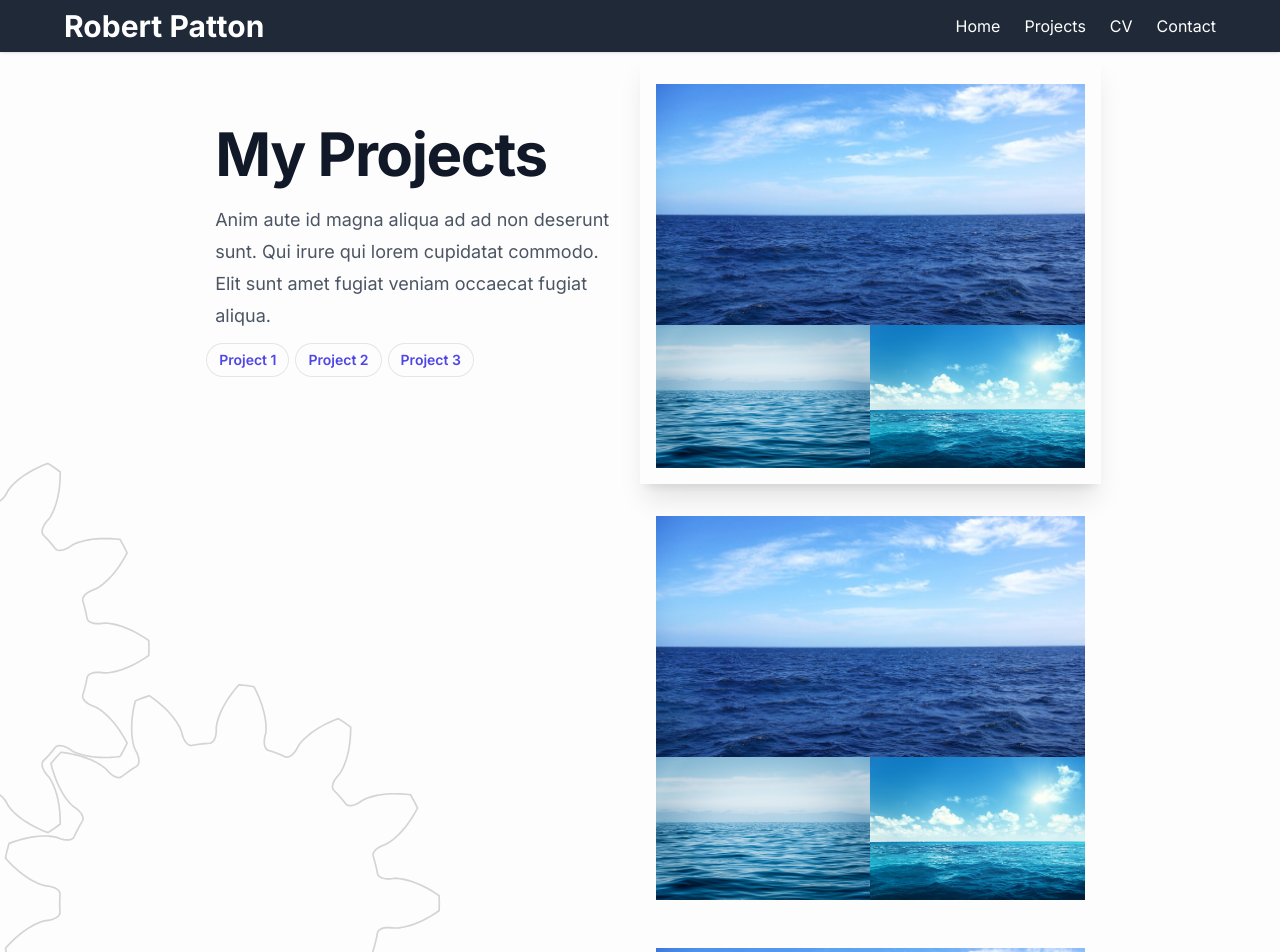
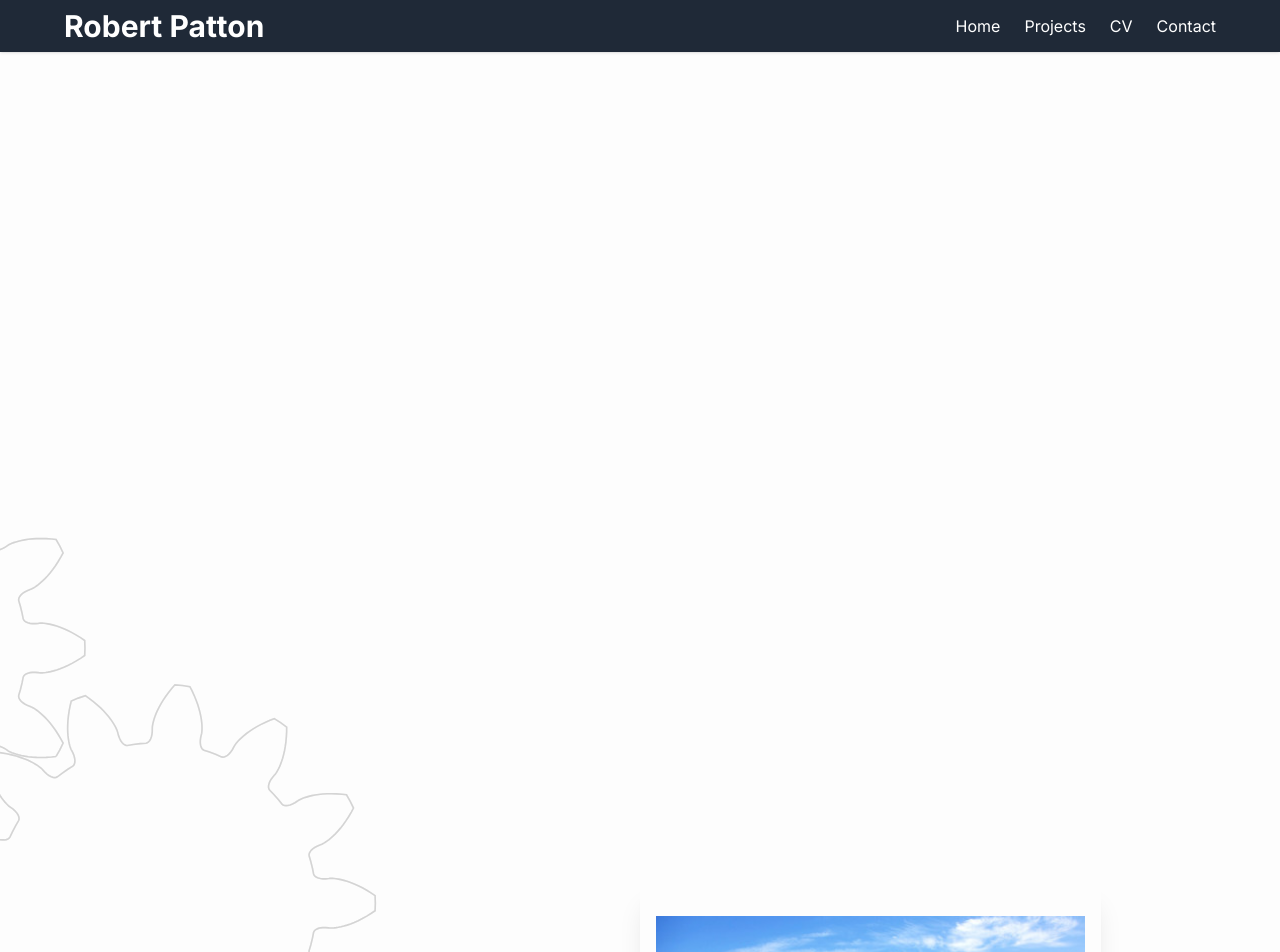
Before and after one commit to rpattn/rpatton, a Next.js app: page /projects in a window 1280 px wide. Shown: the top 952 px of the page. Built offline with nearby package versions, Linux system fonts and the light colour scheme.

Commit message:
Project Page moved down
+animations fxed

```diff
--- a/src/app/projects/ProjectText.js
+++ b/src/app/projects/ProjectText.js
@@ -21,17 +21,17 @@ const ProjectText = () => {
             link: "none",
         },
         {
-            name: "Project 1",
+            name: "Project 100",
             desc: "Anim auto Magna aliqua ad ad non deserunt sunt. Qui irure qui lorem cupidatat commodo. Elit sunt amet fugiat veniam occaecat fugiat aliqua.",
             link: "#project1",
         },
         {
-            name: "Project 2",
+            name: "Project 200",
             desc: "Anim auto Magna aliqua ad ad non deserunt sunt. Qui irure qui lorem cupidatat commodo. Elit sunt amet fugiat veniam occaecat fugiat aliqua.",
             link: "#project2",
         },
         {
-            name: "Project 3",
+            name: "Project 300",
             desc: "Anim auto Magna aliqua ad ad non deserunt sunt. Qui irure qui lorem cupidatat commodo. Elit sunt amet fugiat veniam occaecat fugiat aliqua.",
             link: "#project3",
         },
@@ -88,26 +88,33 @@ const ProjectText = () => {
 
     //assign a ref and in view hook for each image card in imageInfo
     imagesInfo.forEach(prj => {
-        var {ref, inView } = useInView({threshold: 0.2})
+        var {ref, inView } = useInView({threshold: 0.35})
         prj.prjRef = ref
         prj.isVisible = inView
     });
 
+    var [pageBorder, borderInView] = useInView({threshold:1})
+    const [ready, setShow] = useState(false);
+    useEffect(() => {
+        setShow(true)
+    })
+
     return (
-        <div className="md:grid md:grid-cols-2"> {isVis?  //Render if there is an image card visible
+        (ready) ?
+        <div className="md:grid md:grid-cols-2"><div ref={pageBorder} className="h-8"></div>
         <div className="col-start-1 col-span-1 p-6 transition-all hidden sm:block" >
-            <h1 className="text-4xl ml-3 md:mt-12 lg:mt-12 md:fixed font-bold tracking-tight text-gray-900 sm:text-6xl xl:max-w-md lg:max-w-sm pr-12 md:max-w-sm sm:max-w-none">{projectInfo[scrollY].name}</h1>
-            <p class="md:mt-32 mt-4 ml-3 mb-4 text-lg md:fixed xl:max-w-md lg:max-w-sm pr-12 md:max-w-xs sm:max-w-none leading-8 text-gray-600">{projectInfo[scrollY].desc}</p>
-            <ul className="flex flex-wrap transition-all md:fixed xl:mt-64 lg:mt-64 md:mt-72 xl:max-w-md lg:max-w-sm pr-12 md:max-w-xs sm:max-w-none">
+            <h1 className={`text-4xl ml-3 md:mt-12 lg:mt-12 ${(borderInView)? "" : "md:fixed top-10 "} ${isVis? "" : "hidden"} font-bold tracking-tight text-gray-900 sm:text-6xl md:max-w-xs xl:max-w-none md:pr-12 pr-0  sm:max-w-none`}>{projectInfo[scrollY].name}</h1>
+            <p class={` mt-4 ml-3 mb-4 text-lg ${(borderInView)? "" : "md:fixed md:top-52 md:mt-0 xl:top-40 lg:top-54 lg:pt-3 xl:pt-2"} ${isVis? "" : "hidden"} xl:max-w-md lg:max-w-sm pr-12 md:max-w-xs sm:max-w-none leading-8 text-gray-600`}>{projectInfo[scrollY].desc}</p>
+            <ul className={`flex flex-wrap transition-all ${(borderInView)? "" : "md:fixed md:top-96 xl:top-72 lg:top-80 lg:pt-8 xl:pt-4"}  ${isVis? "" : "hidden"}  xl:max-w-md lg:max-w-sm pr-12 md:max-w-xs sm:max-w-none`}>
             {projectInfo.splice(1).map(({ name, link }, index) => (  //remove first spalsh page, then add links
                 <li key={index} className={`${(scrollY==(index+1))? "shadow-xl" : ""} rounded-full transition-all ml-1 mr-1 mt-3 mb-1 px-3 py-1 text-sm leading-6 text-gray-600 ring-1 ring-gray-900/10 hover:ring-gray-900/20`}>
                 <a href={link} class="font-semibold text-indigo-600">{name}  </a>
                 </li>
             ))}
             </ul>
-        </div> : <></>}
+        </div>
 
-        <div className="md:col-start-2 md:col-span-1 sm:block hidden">
+        <div className="md:col-start-2 md:col-span-1 md:block hidden">
             {imagesInfo.map(({ images, prjRef, isVisible, link }, index) => (
             <div ref={prjRef} id={link} key={index}
                 className={`p-4 pt-8 transition-all
@@ -128,6 +135,7 @@ const ProjectText = () => {
             <div className="md:h-28 lg:h-16"></div>
         </div>
         </div>
+        : <></>
     )
 }
 
--- a/src/app/projects/page.js
+++ b/src/app/projects/page.js
@@ -15,15 +15,20 @@ export default function RootLayout({ children }) {
       <Header />
       {children}
 
-        <main className="min-h-screen sm:grid xl:grid-cols-10 lg:px-32 px-6 xl:px-16 splashCard mb-20">
+        <main >
           <GearBg />
+
+            <div className="min-h-screen">
+
+            </div>
+
+            <div className="min-h-screen sm:grid xl:grid-cols-10 lg:px-32 px-6 xl:px-16 splashCard mb-20">
               <div className="xl:col-start-1 xl:col-span-1  hidden lg:block">
-
               </div>
 
               <div className="xl:col-start-2 xl:col-span-8 ">
                   <ProjectText />
-                <div className="block sm:hidden">
+                  <div className="block md:hidden">
                   <div className="col-start-1 col-span-1 p-6 transition-all " >
                       <h1 className="text-4xl ml-3 mt:4 md:fixed font-bold tracking-tight text-gray-900 sm:text-6xl xl:max-w-md lg:max-w-sm pr-12 md:max-w-sm sm:max-w-none">My Projects</h1>
                       <p class="md:mt-32 mt-4 ml-3 mb-4 text-lg md:fixed xl:max-w-md lg:max-w-sm pr-12 md:max-w-xs sm:max-w-none leading-8 text-gray-600">Anim aute id magna aliqua ad ad non deserunt sunt. Qui irure qui lorem cupidatat commodo. Elit sunt amet fugiat veniam occaecat fugiat aliqua.</p>
@@ -38,7 +43,7 @@ export default function RootLayout({ children }) {
               </div>
 
               <div className="xl:col-start-10 xl:col-span-1 hidden lg:block">
-
+              </div>
             </div>
         </main>
       <TopHeader/>
```
Also changed, not shown: src/app/components/GearBg.js. Lines whose indentation alone changed are shown as unchanged.
